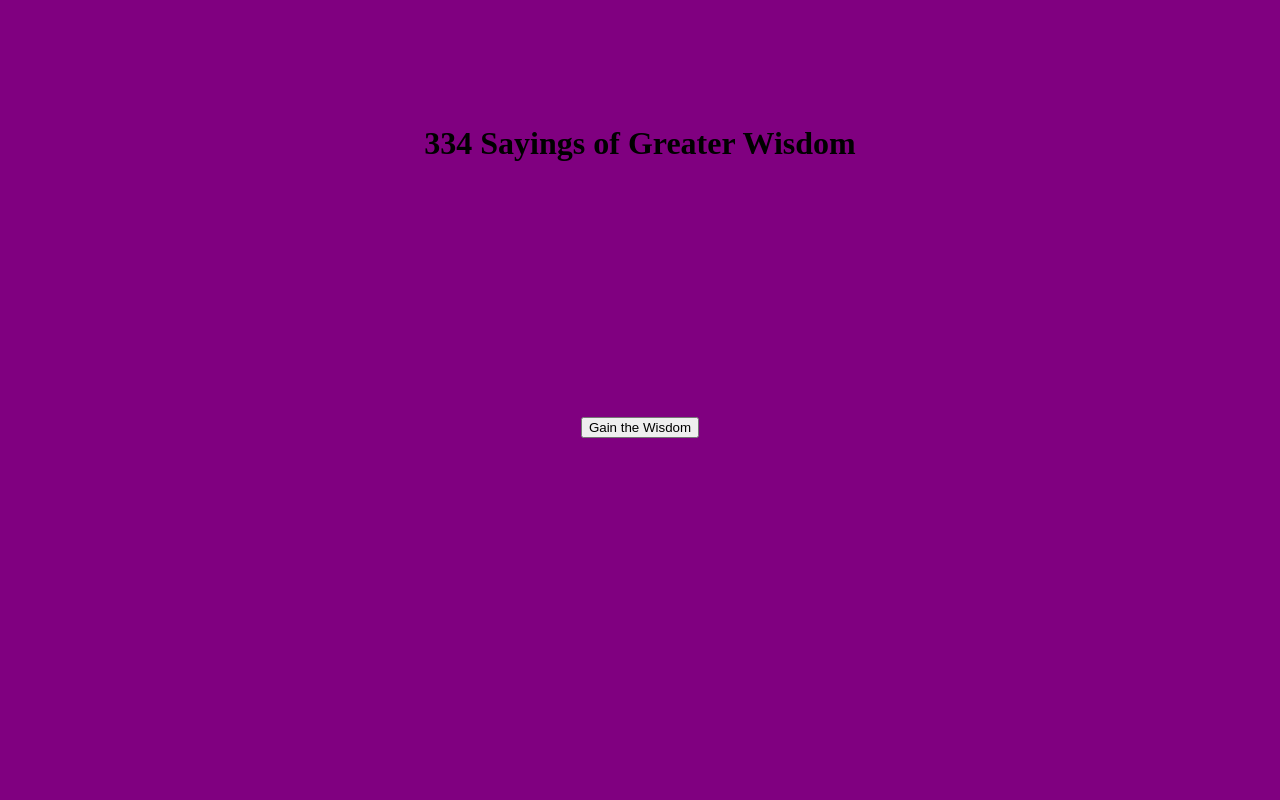
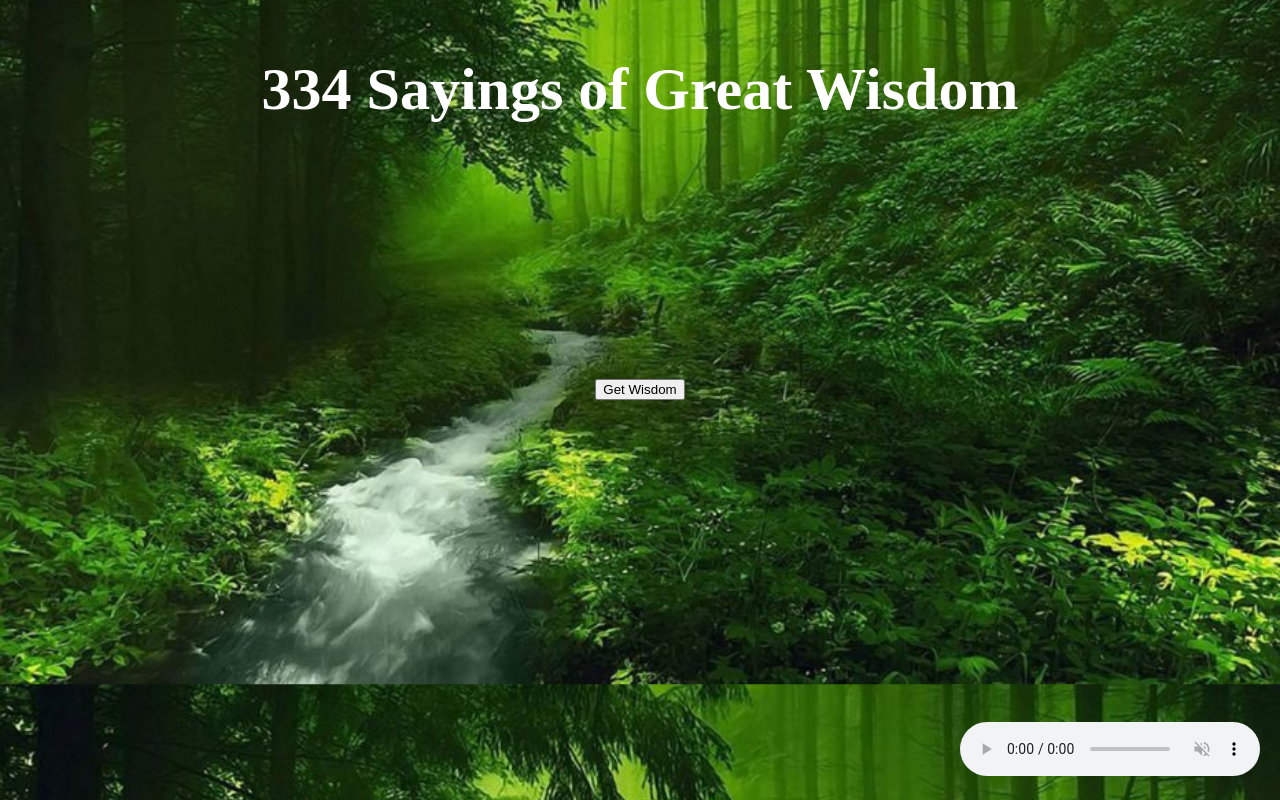
Before and after one commit to VChadro15/wisdoms334, a plain HTML site: page index.html in a window 1280 px wide. Drawn offline with Linux system fonts and the light colour scheme.

Commit message:
Add files via upload
update message

```diff
--- a/index.html
+++ b/index.html
@@ -4,12 +4,19 @@
         <title>334 Quotes Wisdom</title>
 </head>
 <body>
-        <h1>334 Sayings of Greater Wisdom</h1>
+        <h1>334 Sayings of Great Wisdom</h1>
         <div id="quoteDisplay">
         </div>
-        <button onclick="newQuote()">Gain the Wisdom</button>
+        <button onclick="newQuote()">Get Wisdom</button>
 
         <script src="javascript.js"></script>
 	<link rel="stylesheet" href="style.css">
+
+<div class="container">
+<audio controls autoplay muted>
+  <source src="Dreamstate Logic - Prism Of Lyra [SpaceAmbient].mp3" type="audio/mpeg">
+I'm sorry, your browser has condemned you to silence.
+</audio>
+</div>
 </body>
 </html>
--- a/style.css
+++ b/style.css
@@ -1,15 +1,26 @@
 h1 {
-	margin-top: 125px;
+	margin-top: 55px;
 	text-align: center;
+	font-size: 60px;
+	color: white;
 }
 div {
 	margin-top: 80px;
 	padding: 20px;
+	color: white;
 }
 
 body {
 	text-align: center;
-	background-color: purple;
+	background-image: url(image1.jpg.jpg);
+	background-size: cover;
+	background-position: center;
+}
+
+.container {
+position:absolute;
+bottom:0;
+right:0;
 }
 
 button {
```
Also changed, not shown: image1.jpg.jpg (added), 1 other file.
